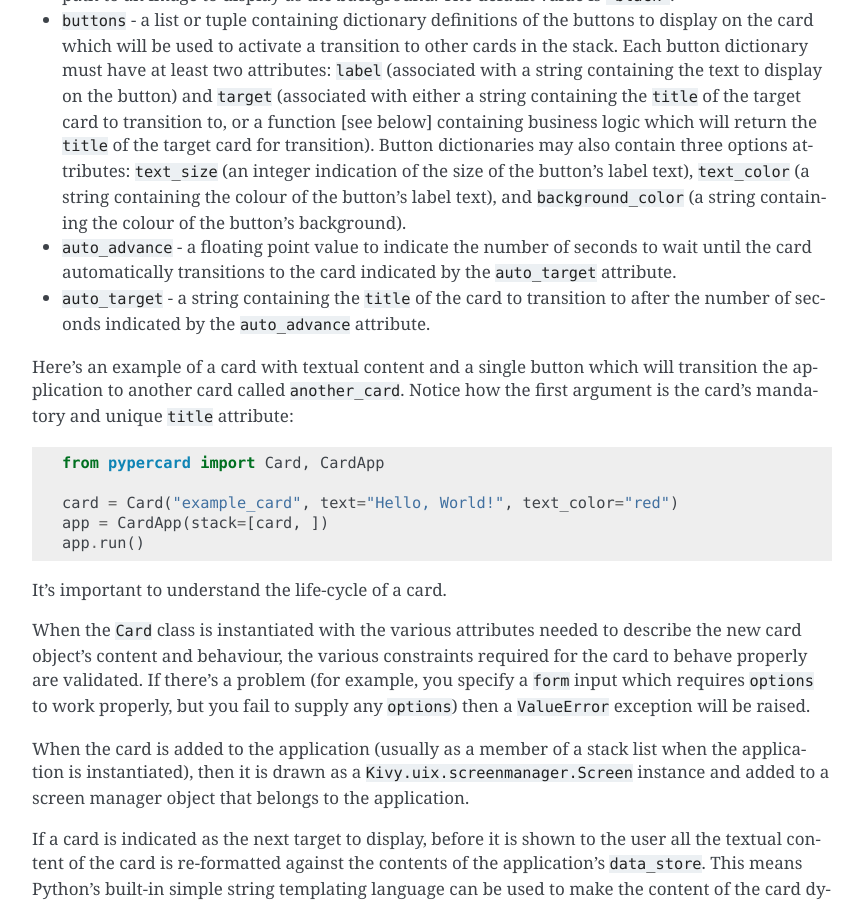
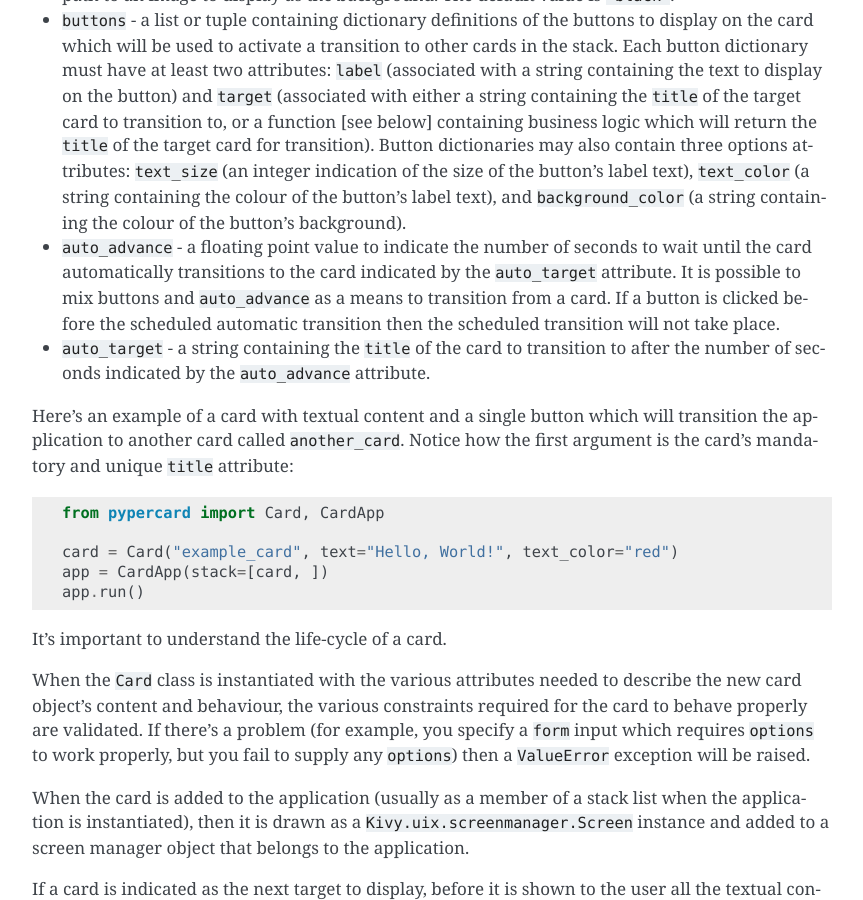
Before and after one commit to invent-framework/invent, a Sphinx documentation site: the page built from docs/cheatsheet.rst, in a window 1280 px wide and 900 px high, scrolled down 7886 px. Shown: the whole window, without its empty margins (258-1121 px from the left). Built offline with Sphinx 7.4.7, drawn with Linux system fonts in a browser that asks for light colours.

Commit message:
Bump version and add docs to mention cancellation of auto_advance event if a button is clicked.

```diff
--- a/docs/cheatsheet.rst
+++ b/docs/cheatsheet.rst
@@ -1002,7 +1002,10 @@ The available attributes are (see the :doc:`api` for more details):
   colour of the button's background).
 * ``auto_advance`` - a floating point value to indicate the number of seconds
   to wait until the card automatically transitions to the card indicated by the
-  ``auto_target`` attribute.
+  ``auto_target`` attribute. It is possible to mix buttons and ``auto_advance``
+  as a means to transition from a card. If a button is clicked before the
+  scheduled automatic transition then the scheduled transition will not take
+  place.
 * ``auto_target`` - a string containing the ``title`` of the card to transition
   to after the number of seconds indicated by the ``auto_advance`` attribute.
 
--- a/pypercard/__init__.py
+++ b/pypercard/__init__.py
@@ -18,7 +18,7 @@ __all__ = ["Card", "CardApp", "Inputs", "palette"]
 
 __title__ = "pypercard"
 __description__ = "A HyperCard inspired GUI framework for beginner developers."
-__version__ = "0.0.1-alpha.3"
+__version__ = "0.0.1-alpha.4"
 __license__ = "MIT"
 __url__ = "https://github.com/ntoll/pypercard"
 __author__ = "Nicholas H.Tollervey"
```
